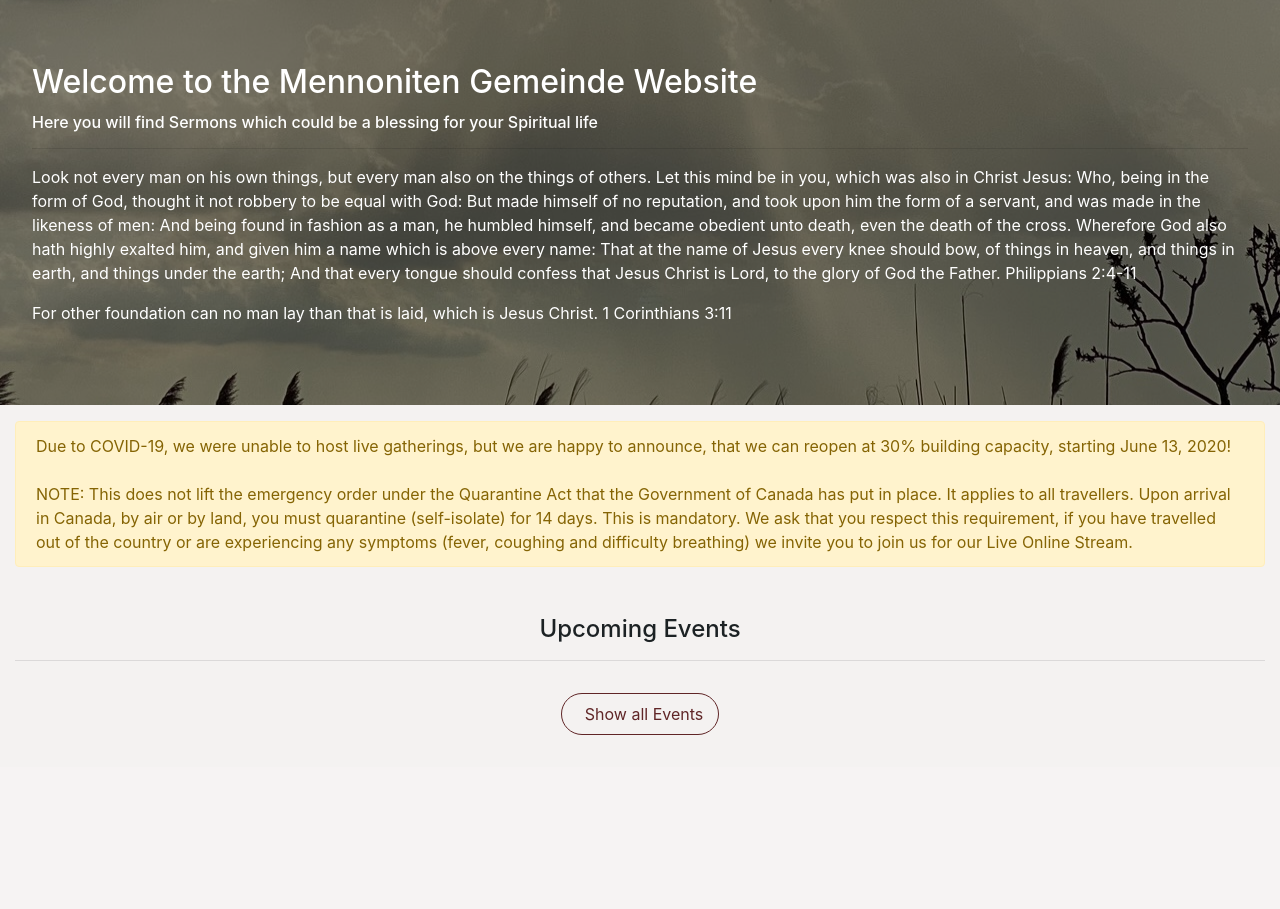
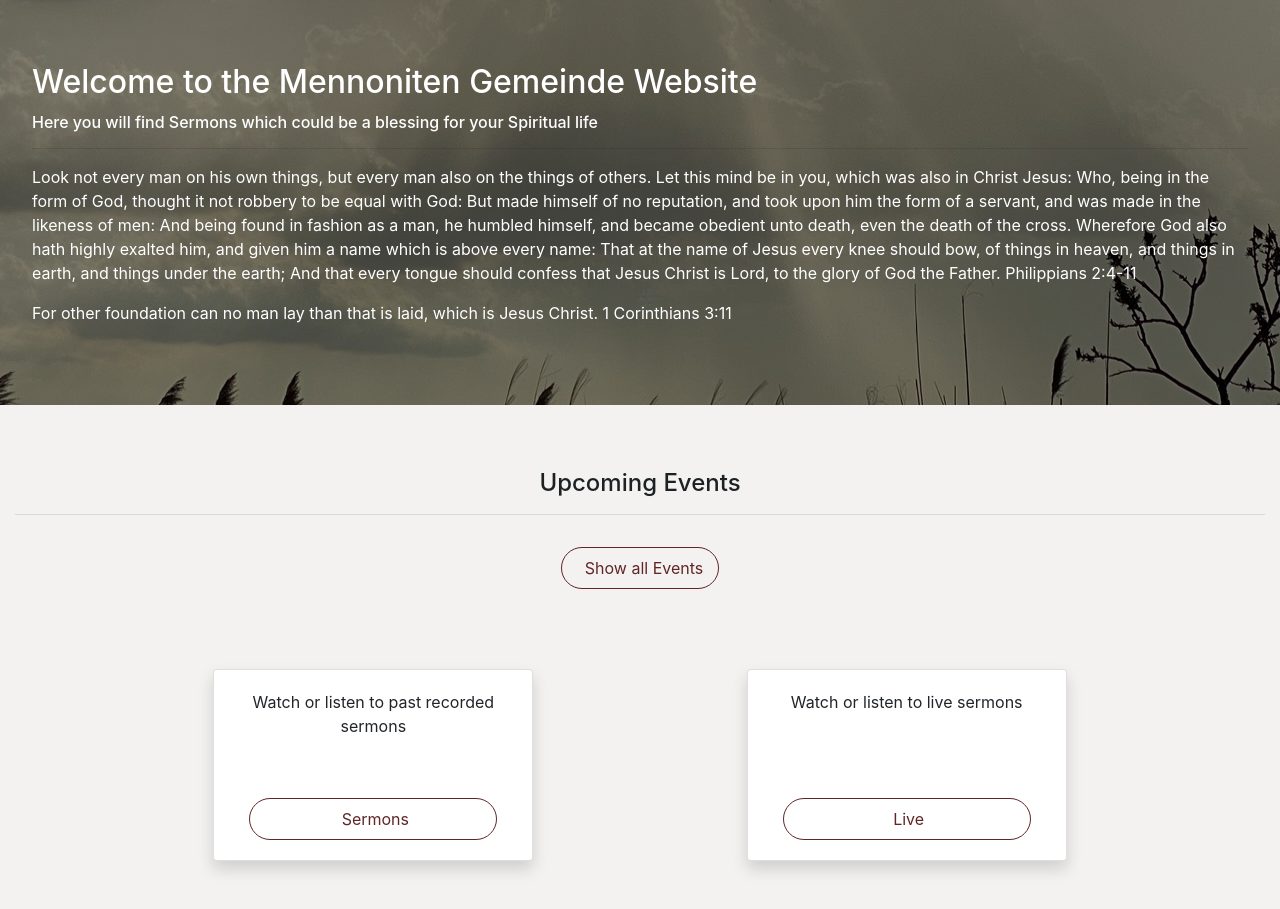
Before and after one commit to mennonitengemeinde/church_site, a Django app: page / in a window 1280 px wide. Shown: the part 122-1031 px from the top of the page. Before the commit the page ends 857 px from the top, so only its background shows below. Run offline with Django 3.2, Linux system fonts and the light colour scheme; data that the repository does not hold is empty; some libraries are stand-ins or nearby versions.

Commit message:
added nav cards on home page and some styling changes

```diff
--- a/assets/css/home.css
+++ b/assets/css/home.css
@@ -10,3 +10,7 @@
     border: 0;
     box-shadow: 0 2px 2px 0 rgba(0, 0, 0, 0.14), 0 3px 1px -2px rgba(0, 0, 0, 0.2), 0 1px 5px 0 rgba(0, 0, 0, 0.12)
 }
+
+.home-nav-card {
+    height: 12em;
+}
--- a/home/templates/home/home.html
+++ b/home/templates/home/home.html
@@ -38,18 +38,18 @@
     </div>
 
     <div class="container-fluid py-3">
-        <div class="alert alert-warning">
-            Due to COVID-19, we were unable to host live gatherings, but we are happy to announce, that we can reopen at
-            30% building capacity, starting June 13, 2020!
-            <br>
-            <br>
-            NOTE: This does not lift the emergency order under the Quarantine Act that the Government of Canada has put
-            in place. It applies to all travellers. Upon arrival in Canada, by air or by land, you must quarantine
-            (self-isolate) for 14 days. This is mandatory. We ask that you respect this requirement, if you have
-            travelled out of the country or are experiencing any symptoms (fever, coughing and difficulty breathing) we
-            invite you to join us for our Live Online Stream.
-
-        </div>
+{#        <div class="alert alert-warning">#}
+{#            Due to COVID-19, we were unable to host live gatherings, but we are happy to announce, that we can reopen at#}
+{#            30% building capacity, starting June 13, 2020!#}
+{#            <br>#}
+{#            <br>#}
+{#            NOTE: This does not lift the emergency order under the Quarantine Act that the Government of Canada has put#}
+{#            in place. It applies to all travellers. Upon arrival in Canada, by air or by land, you must quarantine#}
+{#            (self-isolate) for 14 days. This is mandatory. We ask that you respect this requirement, if you have#}
+{#            travelled out of the country or are experiencing any symptoms (fever, coughing and difficulty breathing) we#}
+{#            invite you to join us for our Live Online Stream.#}
+{##}
+{#        </div>#}
 
         <h4 class="mt-5 text-center text-mg-dark">Upcoming Events</h4>
         <hr>
@@ -115,6 +115,27 @@
 
     </div>
 
+    <div class="row m-0 py-5">
+        <div class="card home-nav-card shadow col-8 col-md-3 offset-2 mb-5 mb-md-0">
+            <div class="card-body d-flex flex-column text-center">
+                <p class="card-text">Watch or listen to past recorded sermons</p>
+                <a class="btn btn-mg-round btn-mg-outline-primary mt-auto" href="{% url 'sermons:sermons-list' %}">
+                    <i class="fas fa-microphone mr-1"></i>
+                    Sermons
+                </a>
+            </div>
+        </div>
+
+        <div class="card home-nav-card shadow col-8 col-md-3 offset-2">
+            <div class="card-body d-flex flex-column text-center">
+                <p class="card-text">Watch or listen to live sermons</p>
+                <a class="btn btn-mg-round btn-mg-outline-primary mt-auto" href="{% url 'sermons:sermons-list' %}">
+                    <i class="fas fa-circle mr-1 text-mg-primary"></i>
+                    Live
+                </a>
+            </div>
+        </div>
+    </div>
 
 {% endblock %}
 
--- a/requirements.txt
+++ b/requirements.txt
@@ -1,11 +1,11 @@
-Django==3.1.4
+Django==3.1.5
 django-allauth==0.44.0
 django_compressor==2.4
 django-countries==7.0
 django-crispy-forms==1.10.0
 django-pwa==1.0.10
 django-sendgrid-v5==0.9.0
-django_storages[azure]==1.11
+django_storages[azure]==1.11.1
 gunicorn==20.0.4
 psycopg2-binary==2.8.6
 python-dotenv==0.15.0
--- a/streams/templates/streams/streams-list.html
+++ b/streams/templates/streams/streams-list.html
@@ -31,7 +31,7 @@
 
         {% for live_stream in streams %}
             {% if live_stream.live %}
-                <div class="card my-4">
+                <div class="shadow bg-light my-5">
                     <div class="card-body">
                         <h5 class="card-title mb-0"><i class="fas fa-circle text-danger mr-2"></i>{{ live_stream.title }}</h5>
                         <div class="small">{{ live_stream.event.church|upper }}</div>
```
